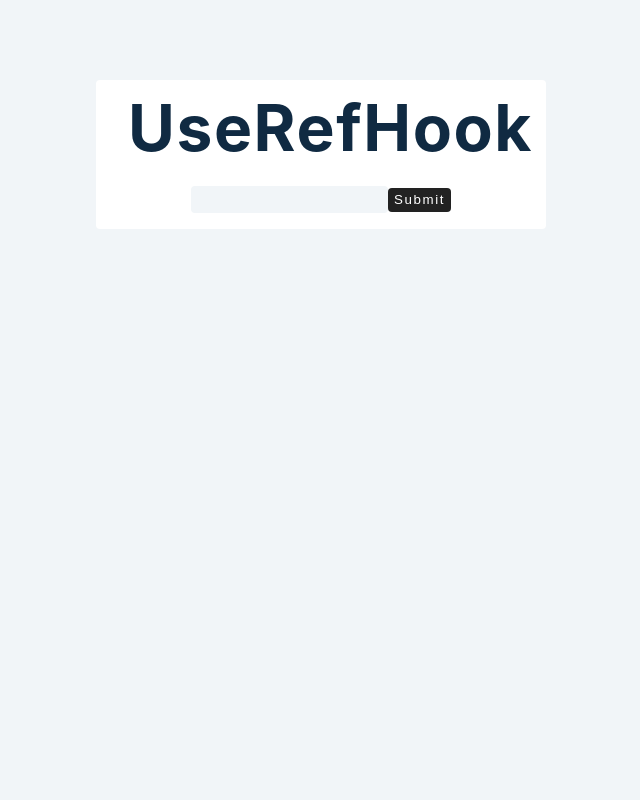
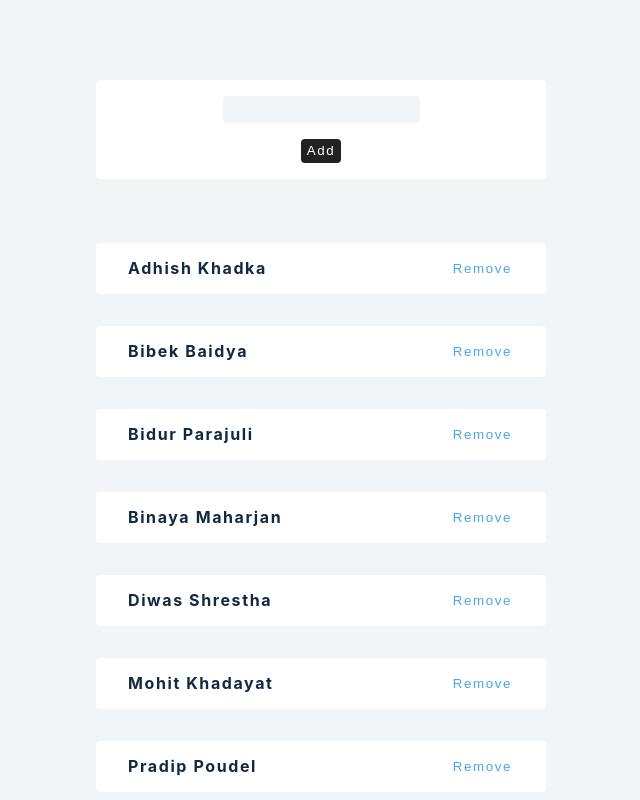
Before and after one commit to bidur45/Advanced-react, a React (Create React App) app: page / in a window 1280 px wide. Shown: the top 800 px of the page, without its empty margins (319-959 px from the left). Built offline with nearby package versions, Linux system fonts and the light colour scheme.

Commit message:
usereducerhook final

```diff
--- /dev/null
+++ b/src/4-useReducer-hook/Modal.js
@@ -0,0 +1,18 @@
+import React,{useEffect} from 'react'
+
+const Modal = ({modalContent, closeModal}) => {
+useEffect(()=>{
+    setTimeout(()=>{
+        closeModal()
+    },3000)
+
+},[])
+
+    return (
+        <div className = 'modal'>
+            <p>{modalContent}</p>
+        </div>
+    )
+}
+
+export default Modal
--- /dev/null
+++ b/src/4-useReducer-hook/index.js
@@ -0,0 +1,64 @@
+
+import React, { useState, useReducer } from 'react'
+import Modal from './Modal'
+import { data } from '../data'
+import { reducer} from './reducer'
+
+const initialState = {
+    people: data,
+    isModalOpen: false,
+    modalContent: 'Hello'
+}
+
+
+
+const Index = () => {
+  const [name, setName] = useState('')
+
+
+  const [state, dispatch] = useReducer(reducer, initialState)
+
+  const handleSubmit = (e) => {
+    e.preventDefault()
+    if (name) {
+      const newItem = {id: new Date().getTime().toString(), name}
+      dispatch({type: 'ADD_ITEM', payload: newItem })
+      setName('')
+    } else {
+      dispatch({type: 'NO_VALUE'})
+    }
+  }
+
+  const closeModal = () => {
+    dispatch({type: 'CLOSE_MODAL'})
+  }
+
+  return (
+    <>
+      {state.isModalOpen && <Modal modalContent = {state.modalContent} closeModal = {closeModal} />}
+
+      <form onSubmit={handleSubmit} className='form'>
+        <div>
+          <input
+            type='text'
+            value={name}
+            onChange={(e) => {
+              setName(e.target.value)
+            }}
+          />
+        </div>
+        <button type='submit'>Add</button>
+      </form>
+      {state.people.map((person) => {
+        return (
+          <div key={person.id} className = "item">
+            <h4>{person.name}</h4>
+            <button onClick ={()=> dispatch({type: 'REMOVE', payload:person.id}) }>Remove</button>
+          </div>
+        )
+      })}
+    </>
+  )
+}
+
+export default Index
--- /dev/null
+++ b/src/4-useReducer-hook/reducer.js
@@ -0,0 +1,23 @@
+ export const reducer = (state, action) => {
+    if(action.type === 'ADD_ITEM') {
+      const newPeople = [...state.people, action.payload]
+        return {...state, people: newPeople, isModalOpen: true, modalContent: 'Item Added'}
+    }
+    if(action.type === 'REMOVE'){
+
+      let newPeople = state.people.filter((person)=> person.id!== action.payload )
+      return{...state, people:newPeople }
+    }
+
+
+
+
+    if(action.type === 'CLOSE_MODAL'){
+      return {...state, isModalOpen: false }
+    }
+    if (action.type=== 'NO_VALUE'){
+      return{...state,isModalOpen: true, modalContent: 'plese enter valid input'}
+    }
+
+    throw new Error('No any matching dispatch found')
+  }
--- a/src/App.js
+++ b/src/App.js
@@ -3,7 +3,10 @@
 // import State from './2-useEffect/1-useEffect-basics'
 // import State from './2-useEffect/2-multiple return'
 // import State from './3-react-form/1-form-basics'
-import State from './3-react-form/2-useRef-hook'
+// import State from './3-react-form/2-useRef-hook'
+import State from './4-useReducer-hook'
+
+
 
 
 
--- a/src/data.js
+++ b/src/data.js
@@ -1,6 +1,19 @@
+// export const data = [
+//     { id:1, name:'Sandesh dahal'},
+//     {id:2, name: 'Susmita dhungana'},
+//     { id:3, name: 'Bidur parajuli'},
+//     {id:4, name: "Archana dhungana"}
+// ]
 export const data = [
-    { id:1, name:'Sandesh dahal'},
-    {id:2, name: 'Susmita dhungana'},
-    { id:3, name: 'Bidur parajuli'},
-    {id:4, name: "Archana dhungana"}
-]
+    { id: 1, name: 'Adhish Khadka' },
+    { id: 2, name: 'Bibek Baidya' },
+    { id: 3, name: 'Bidur parajuli' },
+    { id: 4, name: 'Binaya Maharjan' },
+    { id: 5, name: 'Diwas Shrestha' },
+    { id: 6, name: 'Mohit Khadayat' },
+    { id: 7, name: 'Pradip Poudel' },
+    { id: 8, name: 'Raju Dhakal' },
+    { id: 9, name: 'Sanjit katwal' },
+    { id: 10, name: 'Santosh Nepal' },
+    { id: 11, name: 'Sujan chhengutala' },
+  ]
```
